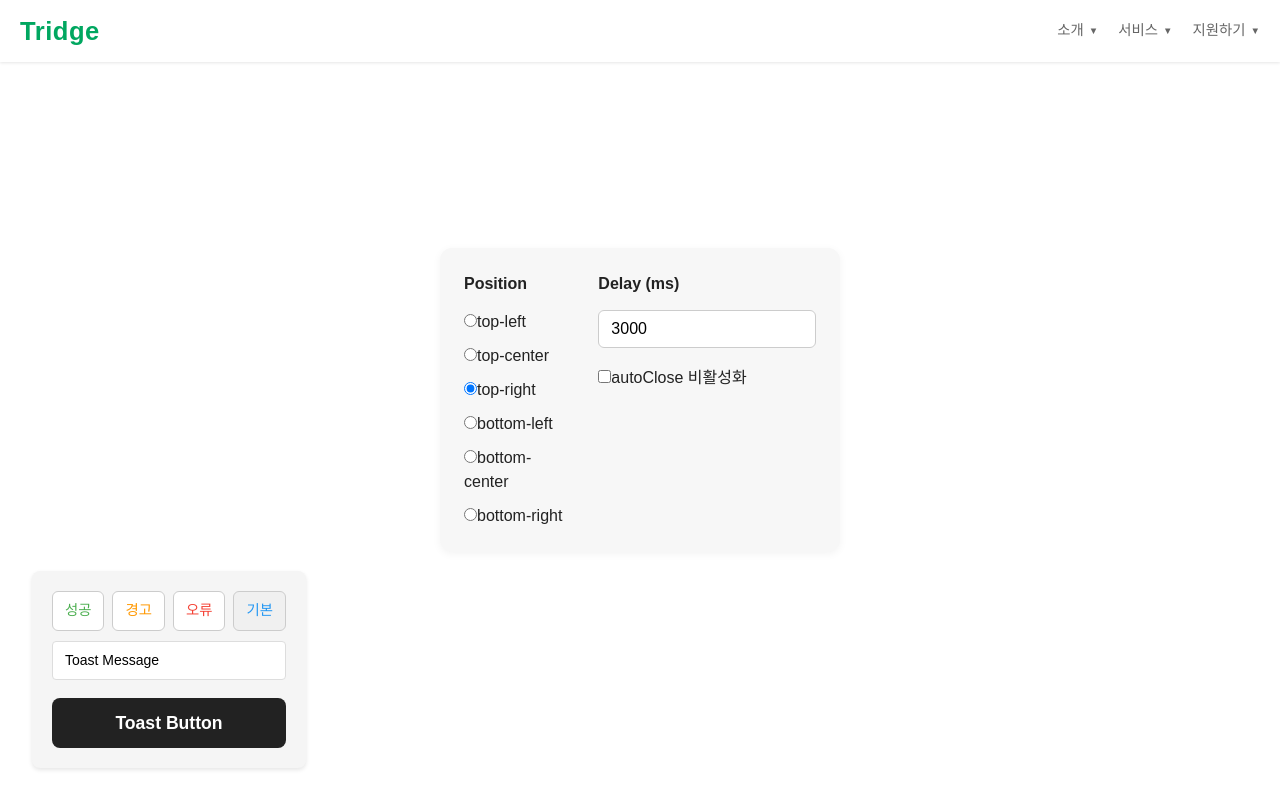
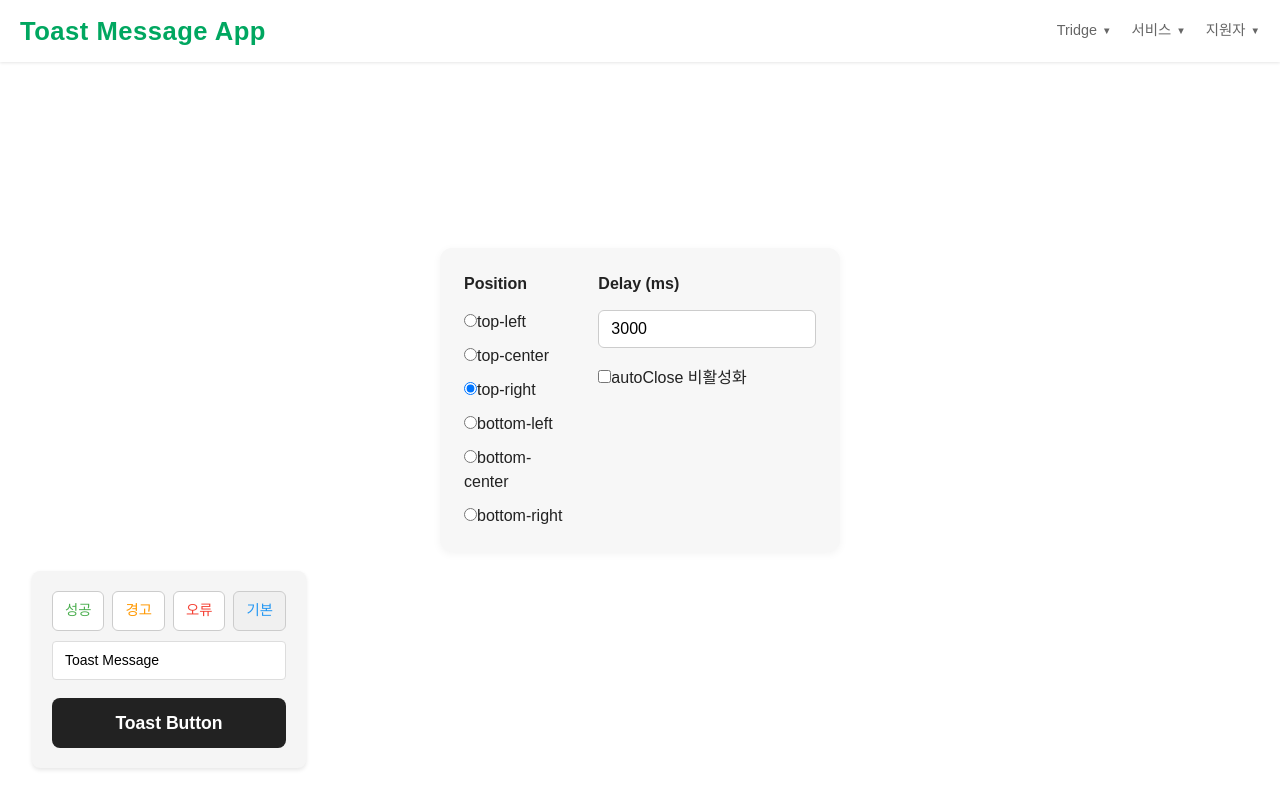
Before and after one commit to CWDll/toast-message, a React (Create React App) app: page / in a window 1280 px wide. Shown: the top 800 px of the page. Built offline with nearby package versions, Linux system fonts and the light colour scheme.

Commit message:
style: Header 텍스트 변경

```diff
--- a/src/components/Header/index.tsx
+++ b/src/components/Header/index.tsx
@@ -7,7 +7,7 @@ export default function Header() {
   // 메뉴 데이터
   const menuItems = [
     {
-      title: "소개",
+      title: "Tridge",
       dropdownItems: ["회사 소개", "비전", "팀", "연혁"],
     },
     {
@@ -15,7 +15,7 @@ export default function Header() {
       dropdownItems: ["글로벌 거래", "시장 분석", "공급망 관리"],
     },
     {
-      title: "지원하기",
+      title: "지원자",
       dropdownItems: ["이창준", "lchj1999", "frontend-dev"],
     },
   ];
@@ -48,7 +48,7 @@ export default function Header() {
 
   return (
     <S.HeaderContainer>
-      <S.Logo>Tridge</S.Logo>
+      <S.Logo>Toast Message App</S.Logo>
       <S.Nav>
         {menuItems.map((item, index) => (
           <S.NavItem
```
